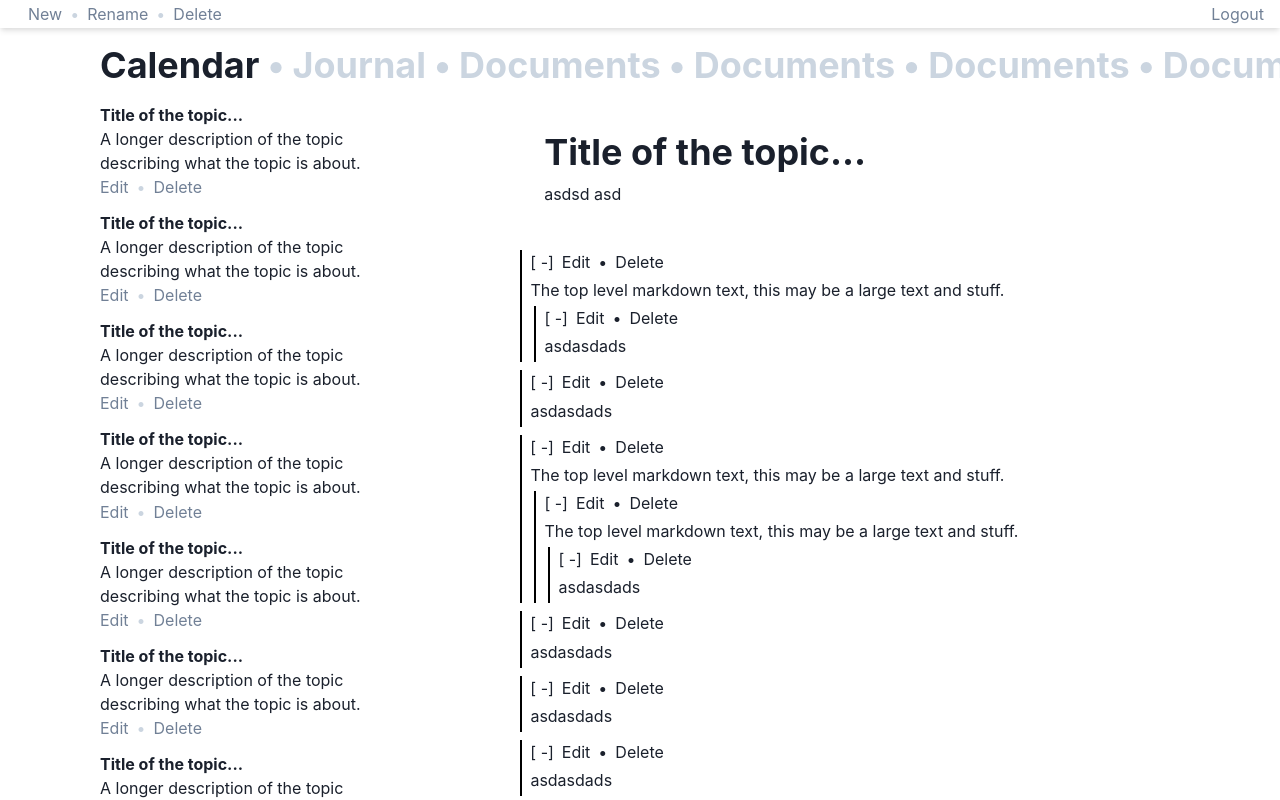
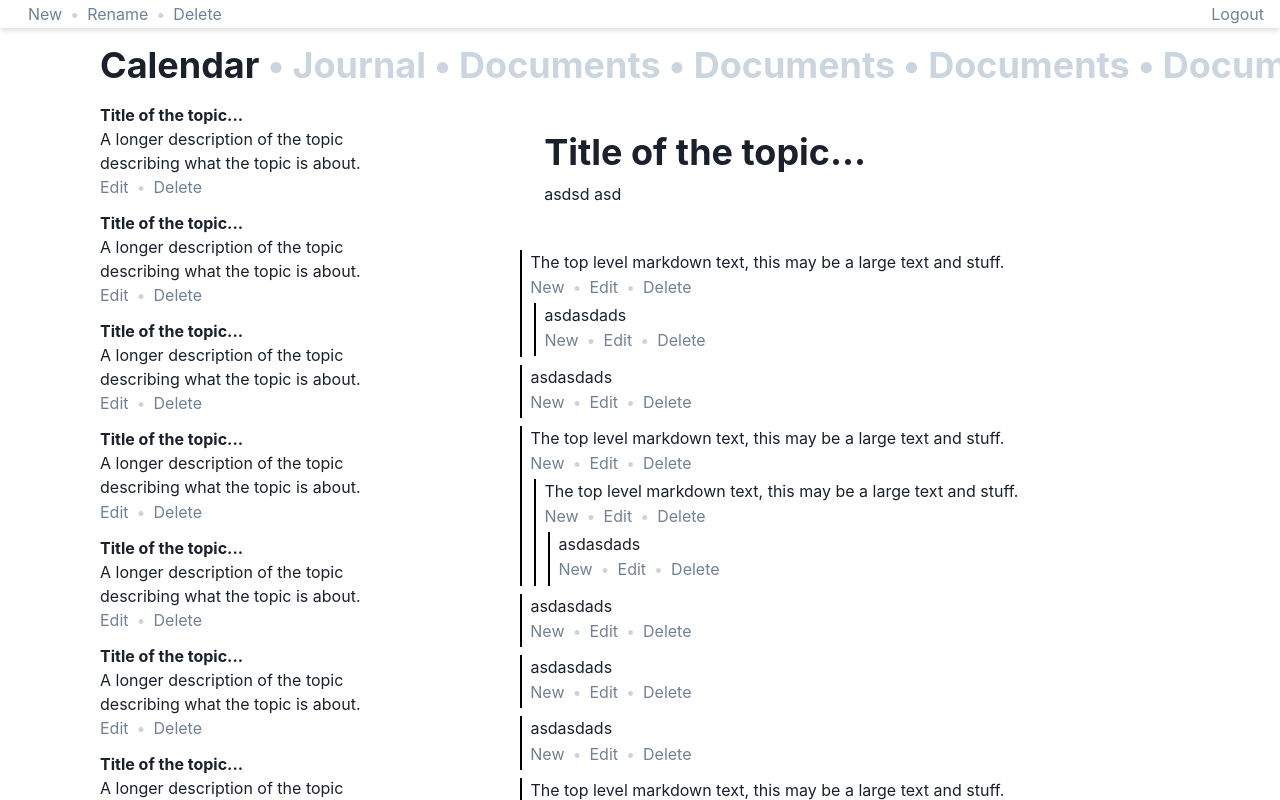
Before and after one commit to RuiFilipeCampos/topic-org-tool, a React (Create React App) app in the folder frontend/web/: page /dashboard in a window 1280 px wide. Built offline with nearby package versions, Linux system fonts and the light colour scheme; no server answers.

Commit message:
Heading to the final look.

```diff
--- a/frontend/web/src/pages/dash.js
+++ b/frontend/web/src/pages/dash.js
@@ -1,7 +1,7 @@
 
 
 import React, {useState} from 'react';
-
+import {BiCollapse} from 'react-icons/bi'
 import { redirectOnNoSession } from '../utils/check';
 import { Flex, HStack, VStack, Text, Container, Box, Spacer, Heading
  } from '@chakra-ui/layout';
@@ -117,31 +117,45 @@ const TopicStack = () => <VStack
     </VStack>
 </VStack>
 
-const Thread = (props) => <HStack w="99%">
-    <Flex w=".3%" h="100%" bg="black">
+const Thread = (props) => {
+    const [width, setWidth] = useState(".3%")
+    const [color, setColor] = useState("black")
+
+    return <HStack w="99%"
+        onMouseEnter = {()=>setWidth(".6%")}
+        onMouseLeave = {()=>setWidth(".3%")}
+    >
+    <Flex w={width} h="100%" bg={color} _hover={{bg:"red", w:"1%"}}>
         <></>
     </Flex>
-    <VStack w="99%" h="100%" px={.1} spacing={.99} >
-        <Flex bg="white" w="full">
-            <HStack w="full" h="full">
-                <Text textAlign="left">[ -]</Text>
-                <Text>Edit</Text>
-                <Text>•</Text>
-                <Text>Delete</Text>
-            </HStack>
-        </Flex>
-        <Spacer/> <Spacer/><Spacer/>
+    <VStack w="99%" h="100%" px={.1} spacing={.99}
+        onMouseEnter = {()=>setColor("red")}
+        onMouseLeave = {()=>setColor("black")}
+    >
+
+
+
         <Flex bg="white" w="full" p={.1}>
             <Text textAlign="left">
                 {props.content}
             </Text>
-        </Flex><Spacer/> <Spacer/><Spacer/>
+        </Flex>
+        <Flex bg="white" w="full">
+            <HStack w="full" h="full">
+                <Text color="gray.500" _hover={{color:"black", as:"u"}}>New</Text>
+                <Text color="gray.300">•</Text>
+                <Text color="gray.500" _hover={{color:"black", as:"u"}}>Edit</Text>
+                <Text color="gray.300">•</Text>
+                <Text color="gray.500" _hover={{color:"red", as:"u"}}>Delete</Text>
+            </HStack>
+        </Flex>
+        <Spacer/><Spacer/><Spacer/>
         <VStack bg="white" w="full" p={.1} alignContent="flex-start">
             {props.children}
         </VStack>
     </VStack>
 </HStack>
-
+}
 
 const TopicView = () => <VStack
     w="full"
```
